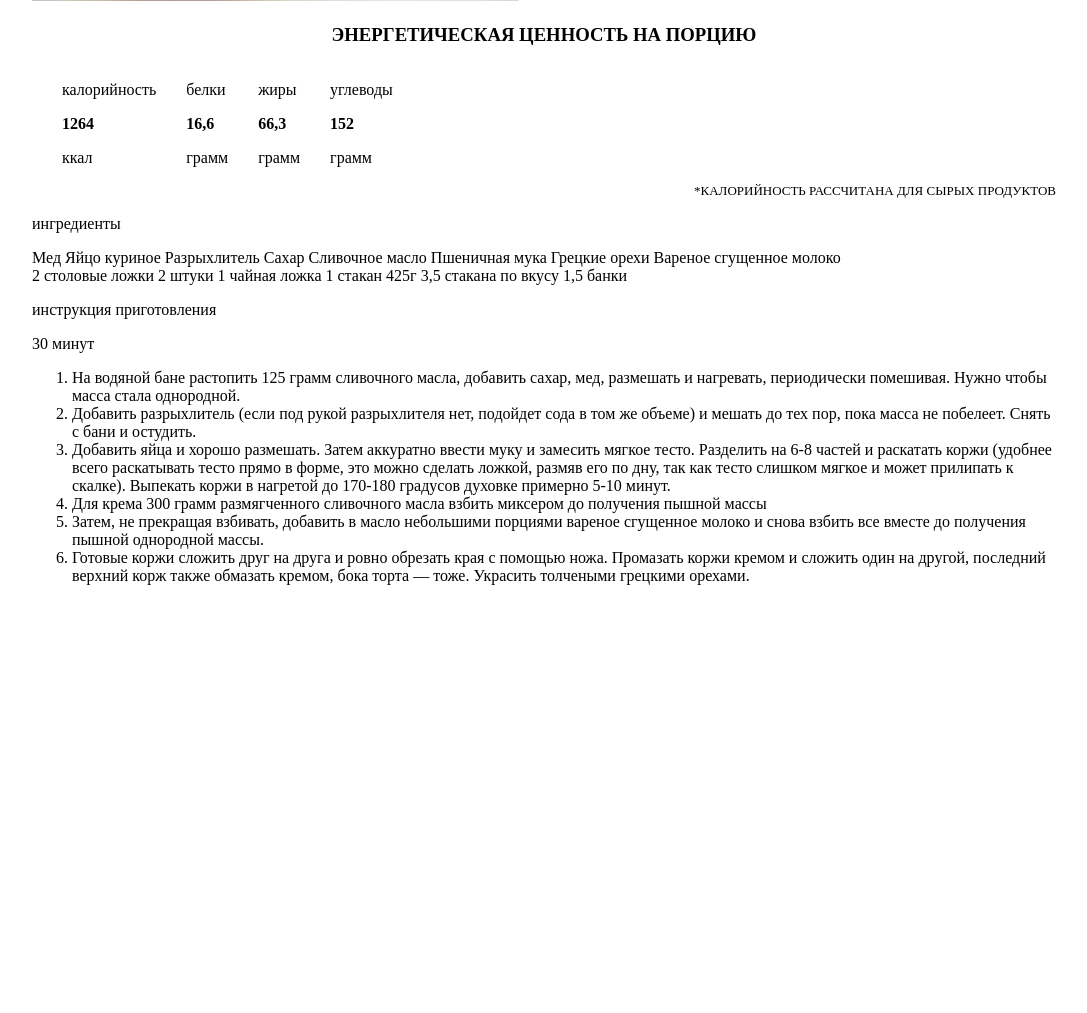
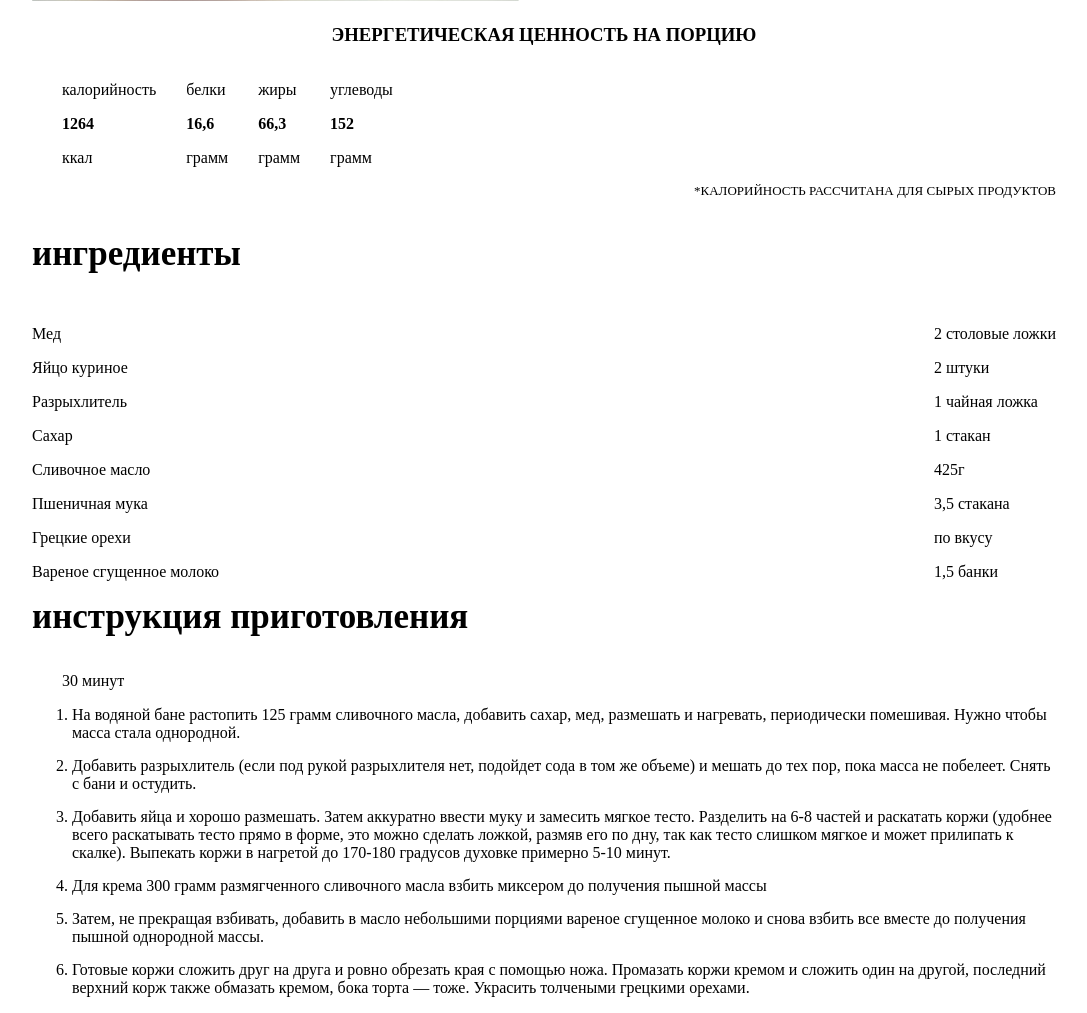
Before and after one commit to KisKatalin/test, a PHP site: page /ok.php in a window 1280 px wide. Shown: the part 883-1896 px from the top of the page, without its empty margins (96-1183 px from the left). Before the commit the page ends 1468 px from the top, so only its background shows below. Run offline with PHP 8.4, Linux system fonts and the light colour scheme.

Commit message:
2: fix style

```diff
--- a/ok.php
+++ b/ok.php
@@ -39,28 +39,30 @@
 </div>
 <p class="right">*КАЛОРИЙНОСТЬ РАССЧИТАНА ДЛЯ СЫРЫХ ПРОДУКТОВ</p>
 <p class="ing">ингредиенты</p>
+<div class="full">
 <div class="ingredienty">
-    <span>Мед</span>
-    <span>Яйцо куриное</span>
-    <span>Разрыхлитель</span>
-    <span>Сахар</span>
-    <span>Сливочное масло</span>
-    <span>Пшеничная мука</span>
-    <span>Грецкие орехи</span>
-    <span>Вареное сгущенное молоко</span>
+    <p>Мед</p>
+    <p>Яйцо куриное</p>
+    <p>Разрыхлитель</p>
+    <p>Сахар</p>
+    <p>Сливочное масло</p>
+    <p>Пшеничная мука</p>
+    <p>Грецкие орехи</p>
+    <p>Вареное сгущенное молоко</p>
 </div>
 <div class="gramm">
-    <span>2 столовые ложки</span>
-    <span>2 штуки</span>
-    <span>1 чайная ложка</span>
-    <span>1 стакан</span>
-    <span>425г</span>
-    <span>3,5 стакана</span>
-    <span>по вкусу</span>
-    <span>1,5 банки</span>
+    <p>2 столовые ложки</p>
+    <p>2 штуки</p>
+    <p>1 чайная ложка</p>
+    <p>1 стакан</p>
+    <p>425г</p>
+    <p>3,5 стакана</p>
+    <p>по вкусу</p>
+    <p>1,5 банки</p>
 </div>
-<p>инструкция приготовления</p>
-<p id="time">30 минут</p>
+</div>
+<p class="ing">инструкция приготовления</p>
+<p class="otstup">30 минут</p>
 <ol>
     <li>На водяной бане растопить 125 грамм сливочного масла, добавить сахар, мед, размешать и нагревать, периодически помешивая. Нужно чтобы масса стала однородной.</li>
     <li>Добавить разрыхлитель (если под рукой разрыхлителя нет, подойдет сода в том же объеме) и мешать до тех пор, пока масса не побелеет. Снять с бани и остудить.</li>
--- a/style.ok.css
+++ b/style.ok.css
@@ -41,3 +41,16 @@ h1, h3 {
 .bold {
     font-weight: bold;
 }
+.ing {
+    font-weight: bold;
+    font-size: 35px;
+}
+.ingredienty {
+    float: left;
+}
+.gramm {
+    float: right;
+}
+li {
+    margin-bottom: 15px;
+}
```
